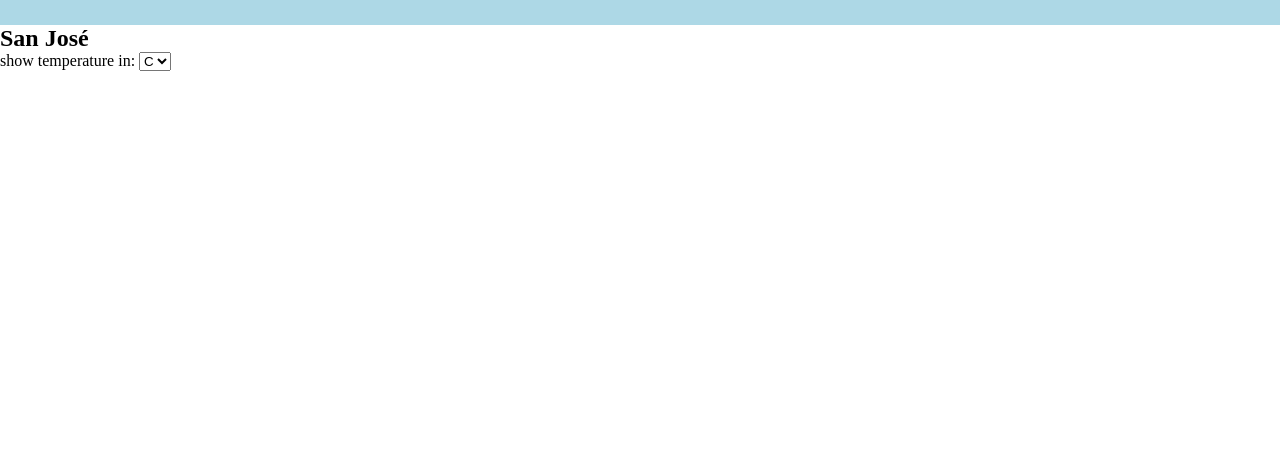
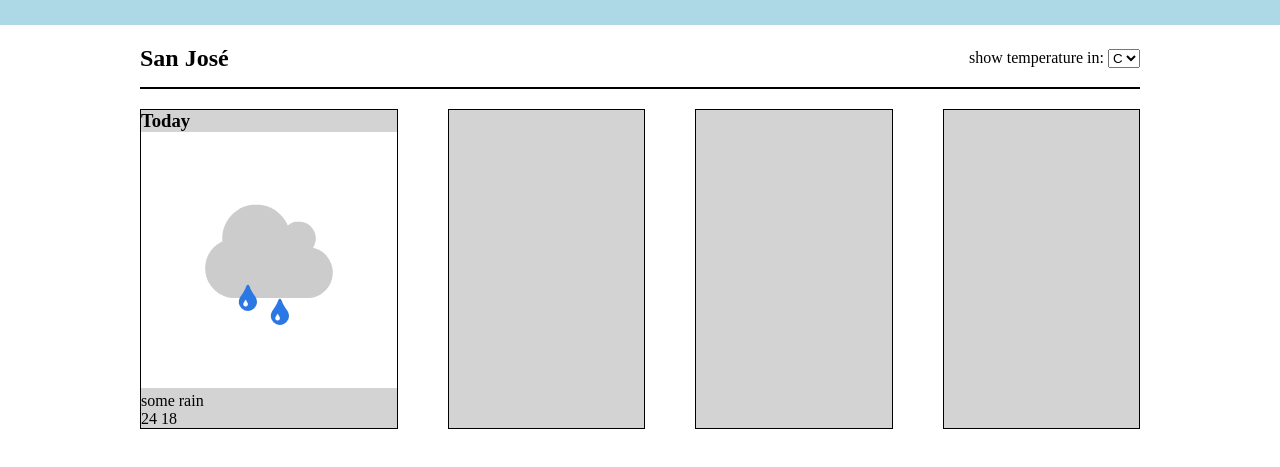
Before and after one commit to cindychateau/dojow, a plain HTML site: page index.html in a window 1280 px wide. Shown: the part 55-522 px from the top of the page. Drawn offline with Linux system fonts and the light colour scheme.

Commit message:
San Jose and Week

```diff
--- a/css/style.css
+++ b/css/style.css
@@ -27,3 +27,29 @@ h1, nav a {
     color: white;
     text-decoration: none;
 }
+
+.sanjose {
+    display: flex;
+    align-items: center;
+    justify-content: space-between;
+    width: 1000px;
+    margin: 0 auto;
+    margin-top: 20px;
+    border-bottom: 2px solid black;
+    padding-bottom: 15px;
+}
+
+.week {
+    display: flex;
+    width: 1000px;
+    margin: 0 auto;
+    margin-top: 20px;
+    gap: 5%;
+}
+
+.day {
+    flex: 1;
+    background-color: lightgrey;
+    /* height: 100px; */
+    border: 1px solid black;
+}
--- a/index.html
+++ b/index.html
@@ -36,7 +36,26 @@
             </form>
         </div>
         <div class="week">
+            <div class="day">
+                <h3>Today</h3>
+                <img src="images/some_rain.png" alt="some rain">
+                <p>
+                    some rain
+                </p>
+                <div class="temperatures">
+                    <span class="maxTemp">24</span>
+                    <span class="minTemp">18</span>
+                </div>
+            </div>
+            <div class="day">
 
+            </div>
+            <div class="day">
+
+            </div>
+            <div class="day">
+
+            </div>
         </div>
     </main>
 
```
